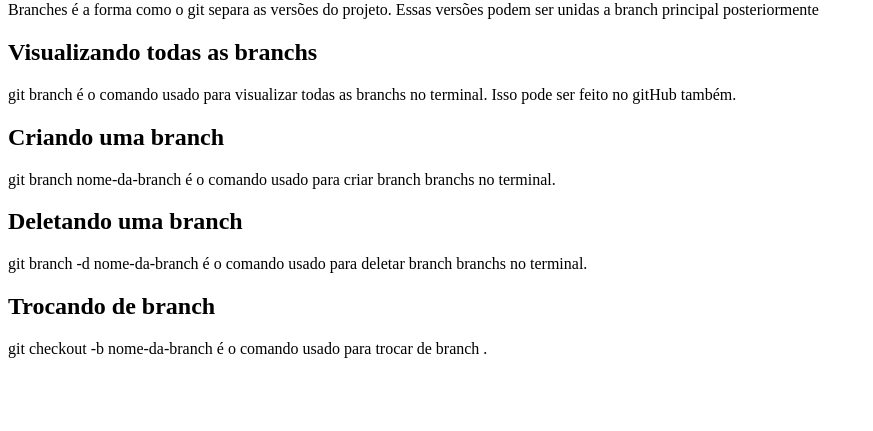
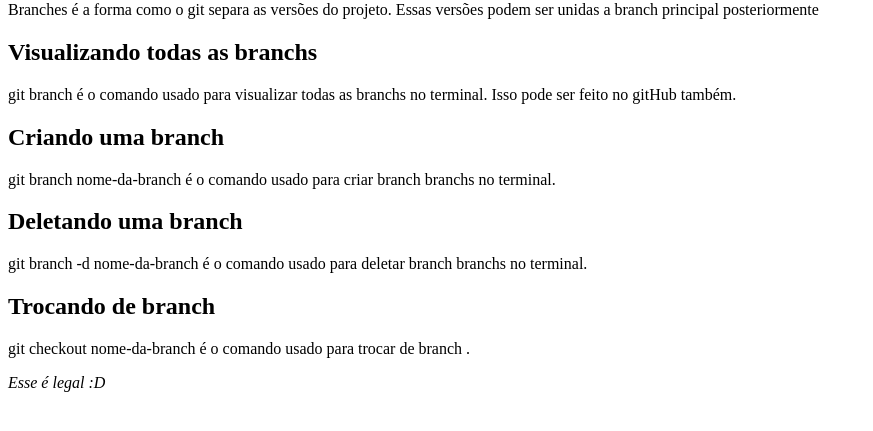
Before and after one commit to fernandomk6/Git-e-GitHub-do-basico-ao-avancado-c-gist-e-GitHub-Pages, a plain HTML site: page 2-fundamental/17-branches/index.html in a window 1280 px wide. Shown: the part 79-510 px from the top of the page, without its empty margins (0-873 px from the left). Drawn offline with Linux system fonts and the light colour scheme.

Commit message:
trocar de branch é altamente legal

```diff
--- a/2-fundamental/17-branches/index.html
+++ b/2-fundamental/17-branches/index.html
@@ -23,7 +23,8 @@
   </section>
   <section>
     <h2>Trocando de branch</h2>
-    <p>git checkout -b nome-da-branch é o comando usado para trocar de branch .</p>
+    <p>git checkout nome-da-branch é o comando usado para trocar de branch .</p>
+    <em>Esse é legal :D</em>
   </section>
 </body>
 </html>
```
